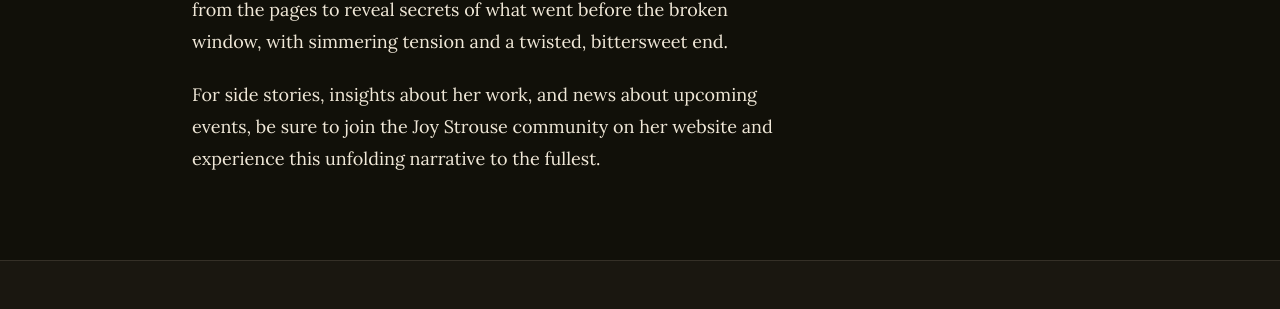
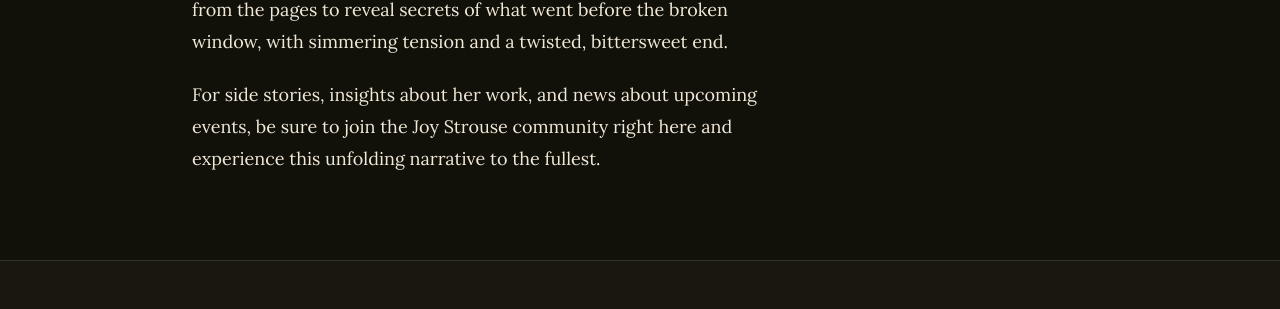
Before and after one commit to JimmyFlame77/joystrouseauthor, a Jekyll site: the page built from about-me.html, in a window 1280 px wide and 900 px high, scrolled down 775 px. Shown: the part 223-532 px from the top of the window. Built offline with Jekyll 4.4.1, drawn with Linux system fonts in a browser that asks for light colours; some web fonts are replaced.

Commit message:
Update about-me.html

```diff
--- a/about-me.html
+++ b/about-me.html
@@ -16,7 +16,7 @@ permalink: /about-me/
 
     <p>Joy Strouse's journey as a master storyteller continues with <em>Playing with Fire</em>, a prequel to <em>Beyond the Broken Window</em>. Her characters spring from the pages to reveal secrets of what went before the broken window, with simmering tension and a twisted, bittersweet end.</p>
 
-    <p>For side stories, insights about her work, and news about upcoming events, be sure to join the Joy Strouse community on her website and experience this unfolding narrative to the fullest.</p>
+    <p>For side stories, insights about her work, and news about upcoming events, be sure to join the Joy Strouse community right here and experience this unfolding narrative to the fullest.</p>
   </div>
 
   <figure class="about-portrait-figure">
```
